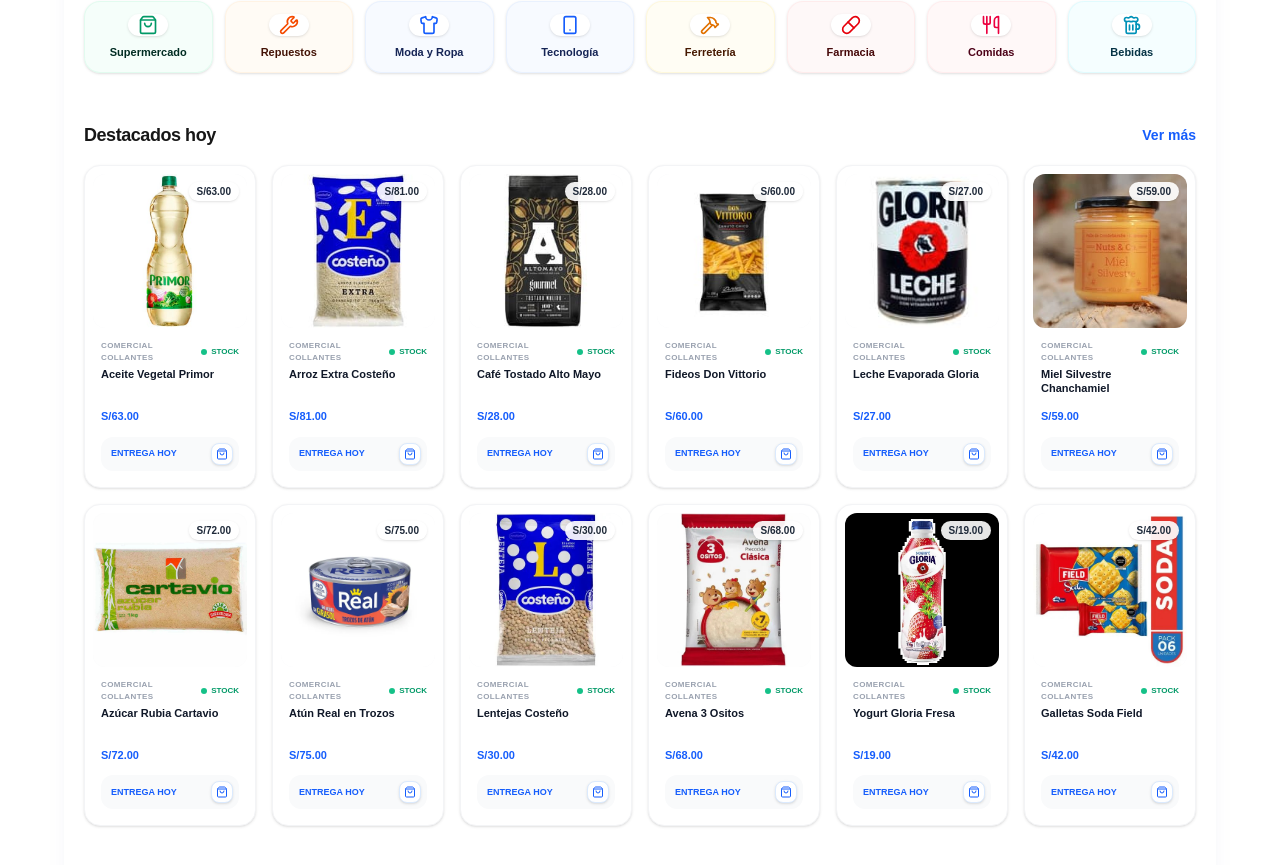
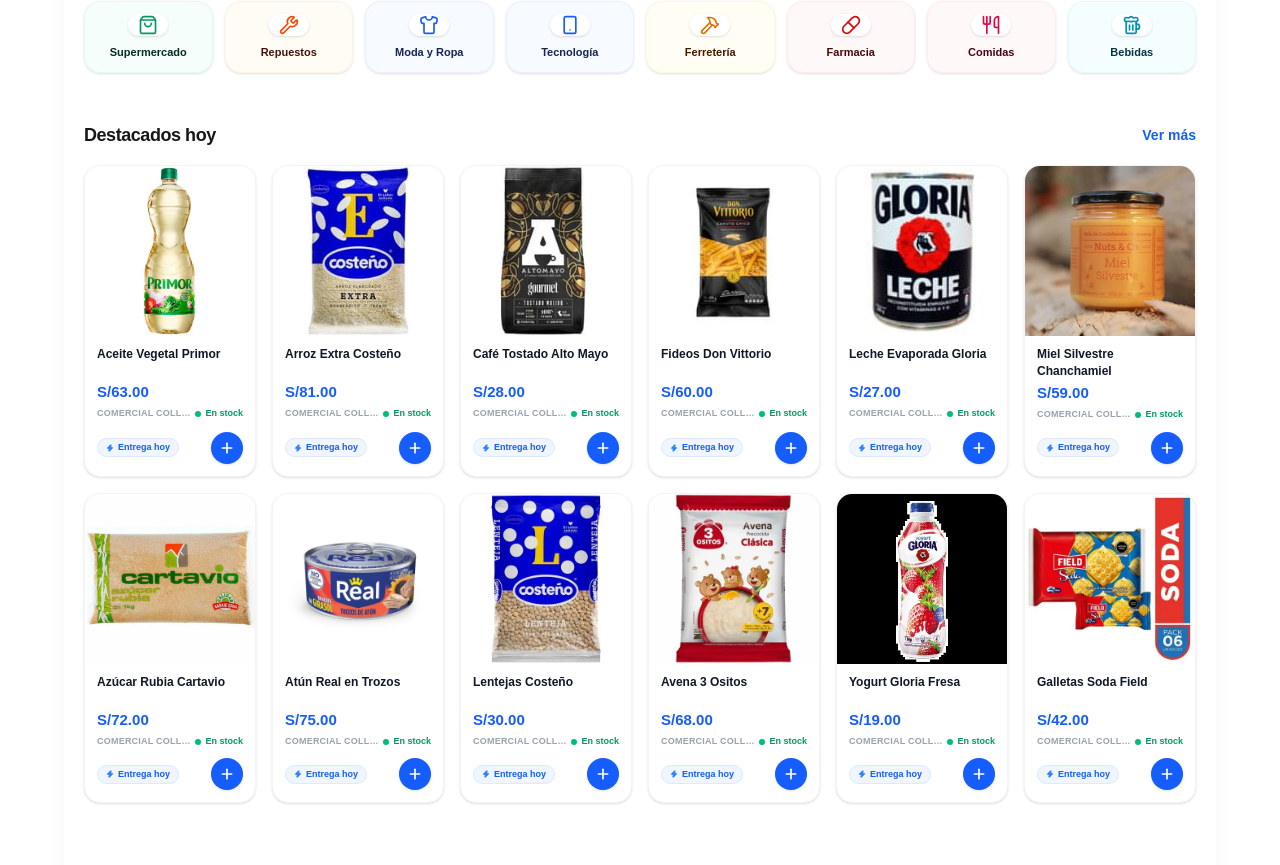
Before and after one commit to DiegoQV/mercado-local, a Next.js app: page / in a window 1280 px wide. Shown: the part 912-1777 px from the top of the page. Built offline with nearby package versions, Linux system fonts and the light colour scheme; a web font is replaced by a local one.

Commit message:
modificando tarjetas

```diff
--- a/src/app/globals.css
+++ b/src/app/globals.css
@@ -36,3 +36,27 @@
   color: var(--foreground);
   font-family: Arial, Helvetica, sans-serif;
 }
+
+/* ── Cart microanimations ───────────────────────────────────────────── */
+
+/* Selector de cantidad: aparece con spring bounce al agregar al carrito */
+@keyframes cart-pop {
+  0%   { transform: scale(0.75); opacity: 0; }
+  60%  { transform: scale(1.06); }
+  100% { transform: scale(1);    opacity: 1; }
+}
+
+/* Check de confirmación al presionar + */
+@keyframes check-in {
+  0%   { transform: scale(0.4) rotate(-15deg); opacity: 0; }
+  65%  { transform: scale(1.25) rotate(5deg);  opacity: 1; }
+  100% { transform: scale(1)    rotate(0deg);  opacity: 1; }
+}
+
+.animate-cart-pop {
+  animation: cart-pop 0.28s cubic-bezier(0.34, 1.56, 0.64, 1) both;
+}
+
+.animate-check-in {
+  animation: check-in 0.22s ease-out both;
+}
--- /dev/null
+++ b/src/components/AddToCartButton.tsx
@@ -0,0 +1,151 @@
+"use client";
+
+import React, { useState, useCallback } from "react";
+import { Minus, Plus, Check, Zap } from "lucide-react";
+import { useCart } from "@/context/CartContext";
+import { Product } from "@/types/product";
+
+interface AddToCartButtonProps {
+  product: Product;
+}
+
+/**
+ * AddToCartButton
+ *
+ * Renderiza el área de acción inferior de la tarjeta de producto.
+ * Maneja dos estados visuales:
+ *   1. Sin producto en carrito → badge "Entrega hoy" + botón "+" circular
+ *   2. Con producto en carrito → selector de cantidad [-] n [+]
+ *
+ * Toda interacción llama e.stopPropagation() para evitar que el
+ * <Link> padre navegue al hacer clic en los controles del carrito.
+ */
+export const AddToCartButton: React.FC<AddToCartButtonProps> = ({ product }) => {
+  const { items, addToCart, updateQuantity, removeFromCart } = useCart();
+  const [showCheck, setShowCheck] = useState(false);
+  const [isAdding, setIsAdding] = useState(false);
+
+  const cartItem = items.find((item) => item.product.id === product.id);
+  const quantity = cartItem?.quantity ?? 0;
+
+  // Agrega al carrito y dispara la microanimación de confirmación
+  const handleAdd = useCallback(
+    (e: React.MouseEvent) => {
+      e.preventDefault();
+      e.stopPropagation();
+      if (isAdding) return; // evita doble-tap
+      setIsAdding(true);
+      setShowCheck(true);
+      addToCart(product);
+      setTimeout(() => {
+        setShowCheck(false);
+        setIsAdding(false);
+      }, 550);
+    },
+    [addToCart, product, isAdding]
+  );
+
+  const handleIncrease = useCallback(
+    (e: React.MouseEvent) => {
+      e.preventDefault();
+      e.stopPropagation();
+      updateQuantity(product.id, quantity + 1);
+    },
+    [updateQuantity, product.id, quantity]
+  );
+
+  const handleDecrease = useCallback(
+    (e: React.MouseEvent) => {
+      e.preventDefault();
+      e.stopPropagation();
+      if (quantity <= 1) {
+        removeFromCart(product.id);
+      } else {
+        updateQuantity(product.id, quantity - 1);
+      }
+    },
+    [updateQuantity, removeFromCart, product.id, quantity]
+  );
+
+  /* ── Estado: Producto NO está en el carrito ──────────────────────── */
+  if (quantity === 0) {
+    return (
+      <div className="flex items-center justify-between gap-2 w-full">
+        {/* Badge informativo — Entrega hoy */}
+        <div
+          className="inline-flex items-center gap-1 bg-blue-50 border border-blue-100 px-2 py-1 rounded-full flex-shrink-0"
+          aria-hidden="true"
+        >
+          <Zap size={8} className="text-blue-500 fill-blue-500" />
+          <span className="text-[9px] font-bold text-blue-600 leading-none whitespace-nowrap">
+            Entrega hoy
+          </span>
+        </div>
+
+        {/* Botón circular "+" */}
+        <button
+          onClick={handleAdd}
+          aria-label={`Agregar ${product.name} al carrito`}
+          disabled={isAdding}
+          className="w-8 h-8 rounded-full bg-blue-600 hover:bg-blue-700 active:scale-90 disabled:opacity-70
+                     text-white flex items-center justify-center shadow-sm
+                     transition-all duration-150 flex-shrink-0"
+        >
+          {showCheck ? (
+            <Check
+              size={14}
+              strokeWidth={3}
+              className="animate-check-in"
+              aria-hidden="true"
+            />
+          ) : (
+            <Plus size={16} strokeWidth={2.5} aria-hidden="true" />
+          )}
+        </button>
+      </div>
+    );
+  }
+
+  /* ── Estado: Producto EN el carrito → selector de cantidad ───────── */
+  return (
+    <div
+      className="flex items-center justify-between w-full bg-blue-50 border border-blue-100 rounded-full px-1 py-[3px] animate-cart-pop"
+      role="group"
+      aria-label={`Cantidad de ${product.name} en el carrito: ${quantity}`}
+    >
+      {/* Botón disminuir / eliminar */}
+      <button
+        onClick={handleDecrease}
+        aria-label={
+          quantity === 1
+            ? `Eliminar ${product.name} del carrito`
+            : `Disminuir cantidad de ${product.name}`
+        }
+        className="w-6 h-6 rounded-full bg-blue-600 hover:bg-blue-700 active:scale-90
+                   text-white flex items-center justify-center
+                   transition-all duration-150 flex-shrink-0"
+      >
+        <Minus size={11} strokeWidth={2.5} aria-hidden="true" />
+      </button>
+
+      {/* Cantidad actual */}
+      <span
+        className="text-[13px] font-black text-blue-700 min-w-[1.5rem] text-center tabular-nums select-none"
+        aria-live="polite"
+      >
+        {quantity}
+      </span>
+
+      {/* Botón aumentar */}
+      <button
+        onClick={handleIncrease}
+        aria-label={`Aumentar cantidad de ${product.name}`}
+        className="w-6 h-6 rounded-full bg-blue-600 hover:bg-blue-700 active:scale-90
+                   text-white flex items-center justify-center
+                   transition-all duration-150 flex-shrink-0"
+      >
+        <Plus size={11} strokeWidth={2.5} aria-hidden="true" />
+      </button>
+    </div>
+  );
+};
--- a/src/components/ProductCard.tsx
+++ b/src/components/ProductCard.tsx
@@ -3,9 +3,9 @@
 import React, { useState } from "react";
 import Link from "next/link";
 import Image from "next/image";
-import { ShoppingBag } from "lucide-react";
 import { Product } from "@/types/product";
 import { CATEGORY_STOCK_IMAGES } from "@/lib/mockData";
+import { AddToCartButton } from "@/components/AddToCartButton";
 
 interface ProductCardProps {
   product: Product;
@@ -23,62 +23,71 @@
     }
   };
 
+  // Calcula el porcentaje de descuento real en lugar de mostrar "OFERTA" genérico
+  const discountPercent = product.originalPrice
+    ? Math.round(((product.originalPrice - product.price) / product.originalPrice) * 100)
+    : null;
+
   return (
     <Link
       href={`/producto/${product.id}`}
-      className="group bg-white rounded-2xl overflow-hidden border border-gray-100 shadow-sm active:scale-95 transition-all p-2 flex flex-col h-full"
+      className="group bg-white rounded-2xl overflow-hidden border border-gray-100 shadow-sm hover:shadow-md active:scale-[0.97] transition-all duration-200 flex flex-col h-full"
     >
-      <div className="relative aspect-square rounded-xl overflow-hidden bg-gray-50">
+      {/* ① IMAGEN — Edge-to-edge, protagonista de la tarjeta */}
+      <div className="relative aspect-square w-full overflow-hidden bg-gray-50">
         <Image
           src={imgSrc}
           alt={product.name}
           fill
           onError={handleError}
-          className="object-cover group-hover:scale-110 transition-transform duration-500"
-          sizes="(max-width: 768px) 50vw, 33vw"
+          className="object-cover group-hover:scale-105 transition-transform duration-500"
+          sizes="(max-width: 768px) 50vw, 25vw"
         />
 
-        {/* Badge de Precio */}
-        <div className="absolute top-2 right-2 flex flex-col items-end gap-1">
-          {product.originalPrice && (
-            <div className="bg-orange-500 text-white text-[8px] font-black px-1.5 py-0.5 rounded-full shadow-sm animate-pulse">
-              OFERTA
-            </div>
-          )}
-          <div className="bg-white/90 backdrop-blur-md px-2 py-0.5 rounded-full text-[10px] font-bold text-gray-800 shadow-sm">
-            S/{product.price.toFixed(2)}
+        {/* Badge de descuento con porcentaje real */}
+        {discountPercent && (
+          <div className="absolute top-2 left-2">
+            <span className="bg-orange-500 text-white text-[9px] font-black px-2 py-0.5 rounded-full shadow-sm">
+              -{discountPercent}%
+            </span>
           </div>
-        </div>
+        )}
       </div>
 
-      <div className="p-2 pt-3 flex flex-col flex-grow">
-        <div className="flex items-center justify-between mb-1">
-          <span className="text-[8px] font-bold text-gray-400 uppercase tracking-wider">{product.storeName}</span>
-          <div className="flex items-center gap-1">
-            <div className="w-1.5 h-1.5 rounded-full bg-emerald-500 animate-pulse"></div>
-            <span className="text-[8px] font-bold text-emerald-600 uppercase">Stock</span>
-          </div>
-        </div>
+      {/* ② CUERPO — Ritmo vertical con jerarquía clara */}
+      <div className="px-3 pt-2.5 pb-3 flex flex-col flex-grow">
 
-        <h3 className="text-[11px] font-bold text-gray-900 line-clamp-2 leading-tight mb-2 min-h-[2rem]">
+        {/* ② Nombre del producto */}
+        <h3 className="text-[12px] font-bold text-gray-900 line-clamp-2 leading-snug mb-1.5 min-h-[2rem]">
           {product.name}
         </h3>
 
-        {/* Precios y Oferta */}
-        <div className="flex items-center gap-2 mb-3">
-          <span className="text-[11px] font-black text-blue-600">S/{product.price.toFixed(2)}</span>
+        {/* ③ Precio — mayor peso visual, solo aparece aquí */}
+        <div className="flex items-baseline gap-1.5 mb-2">
+          <span className="text-[15px] font-black text-blue-600 leading-none">
+            S/{product.price.toFixed(2)}
+          </span>
           {product.originalPrice && (
-            <span className="text-[9px] text-gray-400 line-through font-medium">
+            <span className="text-[10px] text-gray-400 line-through font-medium">
               S/{product.originalPrice.toFixed(2)}
             </span>
           )}
         </div>
 
-        <div className="flex items-center justify-between mt-auto bg-gray-50 group-hover:bg-blue-600 p-1.5 rounded-xl transition-all duration-300">
-          <span className="text-[9px] font-bold text-blue-600 group-hover:text-white uppercase pl-1 transition-colors">Entrega Hoy</span>
-          <div className="bg-white p-1 rounded-lg text-blue-600 shadow-sm border border-blue-100 group-hover:scale-110 transition-transform">
-            <ShoppingBag size={12} />
+        {/* ④ Tienda + Estado de stock — información terciaria */}
+        <div className="flex items-center justify-between mb-2.5">
+          <span className="text-[9px] font-semibold text-gray-400 uppercase tracking-wide truncate max-w-[65%]">
+            {product.storeName}
+          </span>
+          <div className="flex items-center gap-1">
+            <div className="w-1.5 h-1.5 rounded-full bg-emerald-500" />
+            <span className="text-[9px] font-semibold text-emerald-600">En stock</span>
           </div>
+        </div>
+
+        {/* ⑤⑥ Área de acción — controlada por AddToCartButton */}
+        <div className="mt-auto">
+          <AddToCartButton product={product} />
         </div>
       </div>
     </Link>
```
